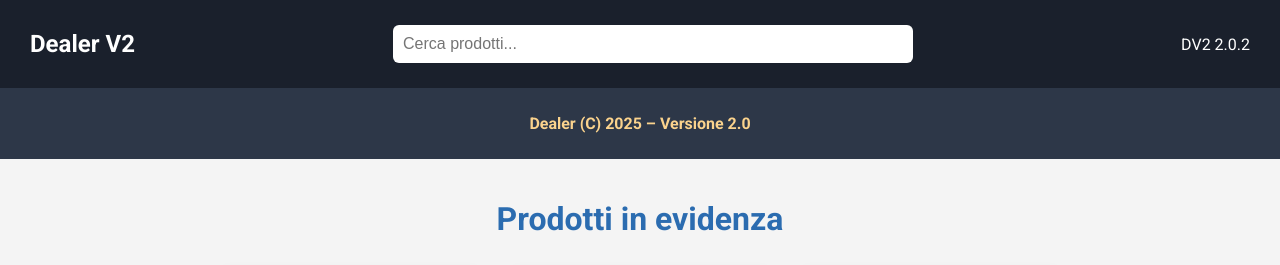
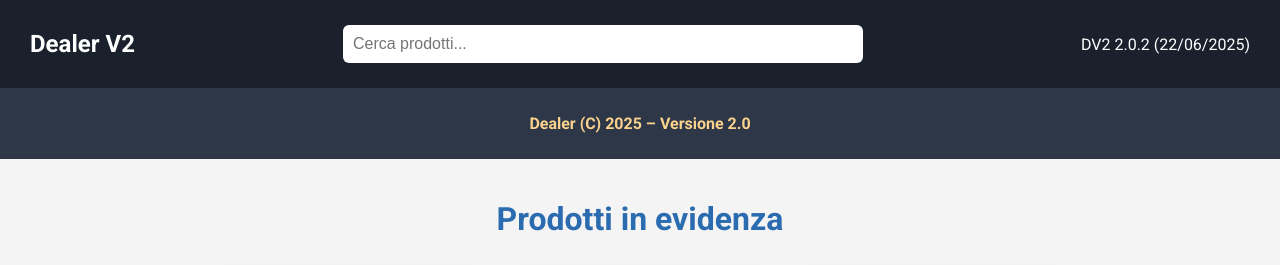
Before and after one commit to nat-carbonara/Dealer_V2, a plain HTML site: page index.html in a window 1280 px wide. Shown: the top 265 px of the page. Drawn offline with Linux system fonts and the light colour scheme.

Commit message:
Update index.html

```diff
--- a/index.html
+++ b/index.html
@@ -11,7 +11,7 @@
   <header>
     <div class="logo">Dealer V2</div>
     <input type="text" class="search" placeholder="Cerca prodotti..." />
-    <div class="cart">DV2 2.0.2</div>
+    <div class="cart">DV2 2.0.2 (22/06/2025)</div>
   </header>
 
   <nav>
```
